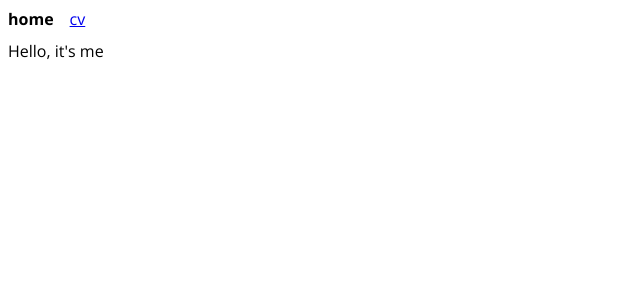
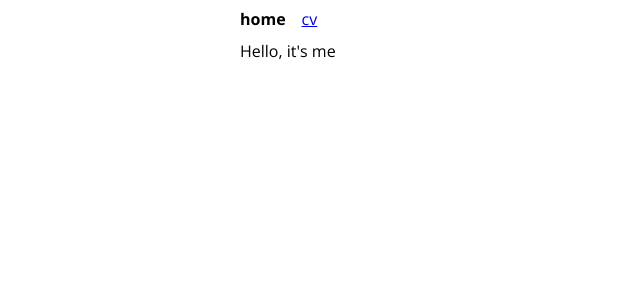
Before and after one commit to ntdesmond/ntdesmond.github.io, a React app: page /#/ in a window 1280 px wide. Shown: the top 300 px of the page, without its empty margins (0-640 px from the left). Built offline with nearby package versions, Linux system fonts and the light colour scheme; the HTML template or start-up script is replaced by a standard one.

Commit message:
Reduce width of content

```diff
--- a/src/components/layout/Layout.tsx
+++ b/src/components/layout/Layout.tsx
@@ -3,11 +3,14 @@ import styled from "styled-components";
 import Header from "./header/Header";
 
 const StyledLayout = styled.div`
+  transition: padding 0.2s;
   height: 100%;
   display: grid;
   grid-template:
     "header" 2em
     "main" auto;
+  max-width: 800px;
+  margin: 0 auto;
 `;
 
 const StyledMain = styled.section`
```
